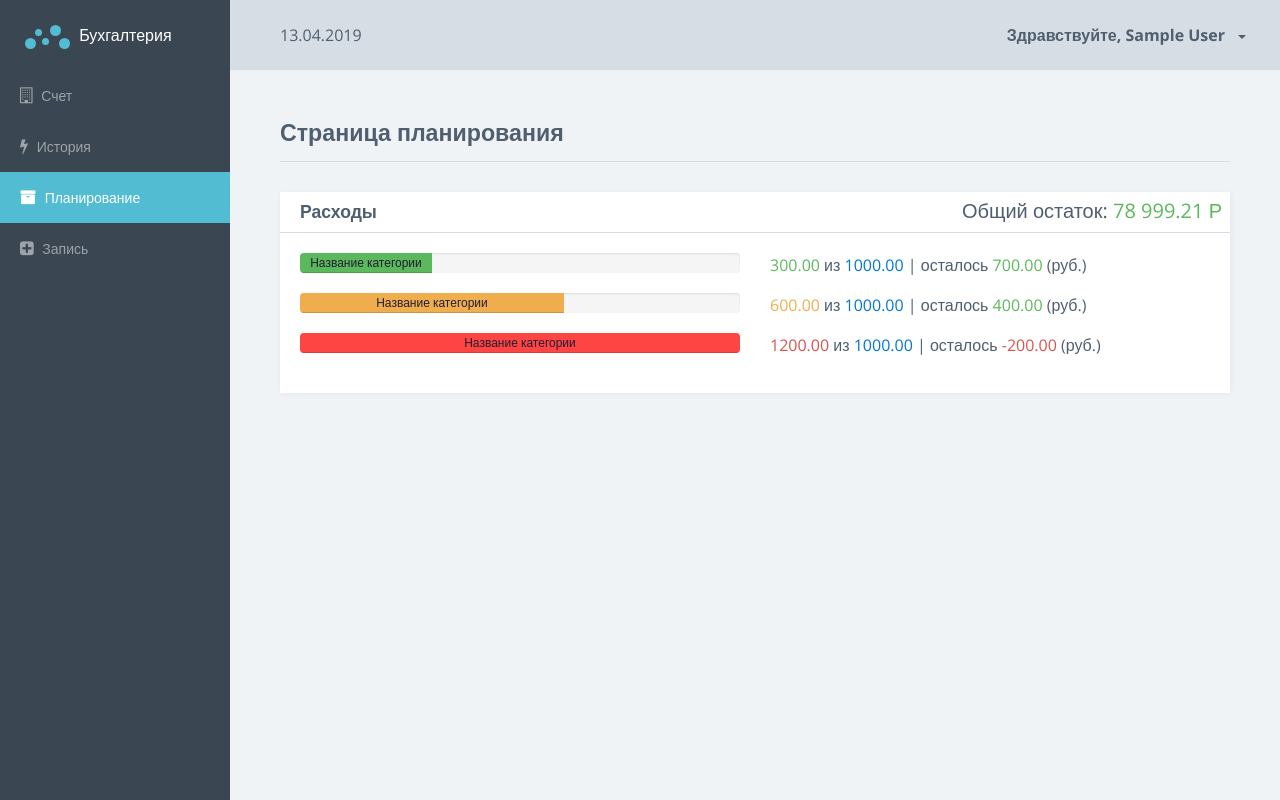
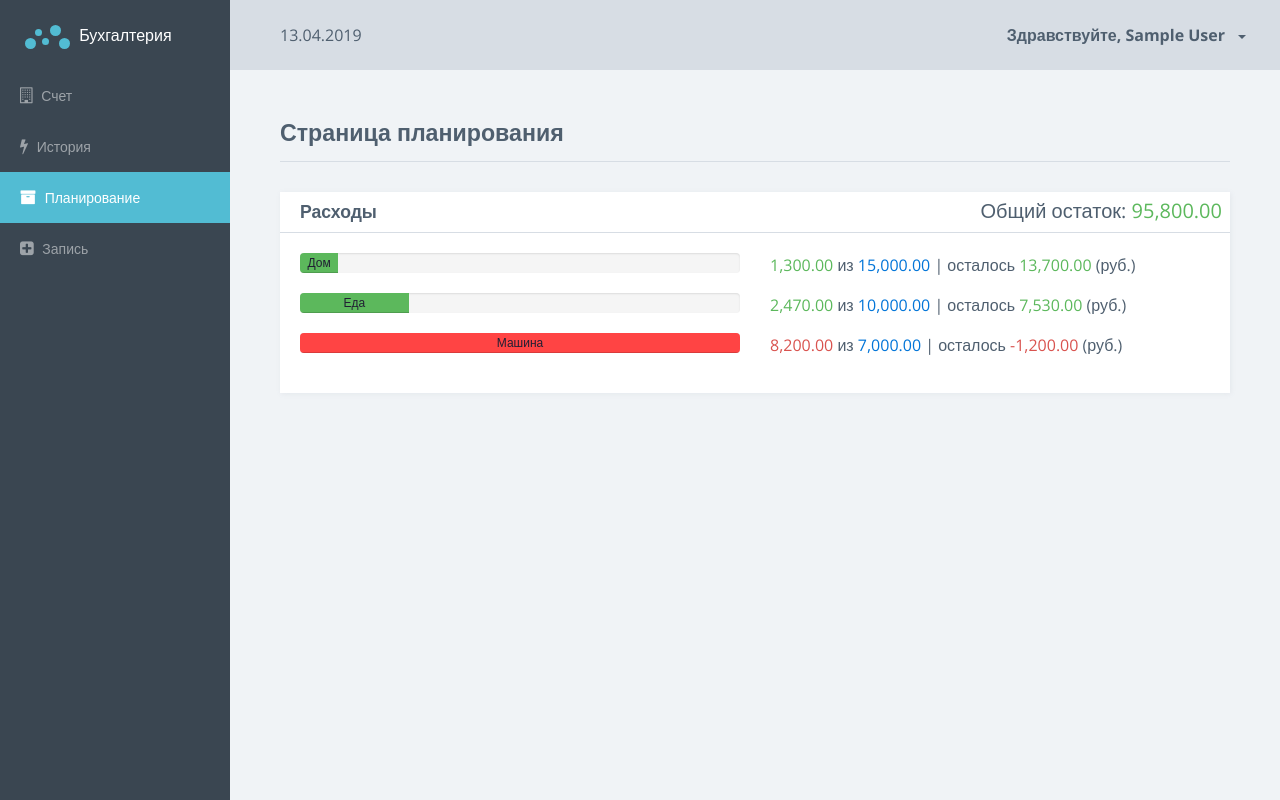
Before and after one commit to tral909/ng7-course-practice, an Angular app: page /system/planning in a window 1280 px wide. Built offline with nearby package versions, Linux system fonts and the light colour scheme; data requests are answered from the project's data file; sample sign-in values are in the browser's storage.

Commit message:
24 planning page

```diff
--- a/db.json
+++ b/db.json
@@ -8,7 +8,7 @@
     }
   ],
   "bill": {
-    "value": 100000,
+    "value": 95800,
     "currency": "RUB"
   },
   "currency": {
@@ -78,6 +78,22 @@
       "date": "10.06.2017 14:01:58",
       "id": 5,
       "description": "Заправка + проход ТО"
+    },
+    {
+      "type": "outcome",
+      "amount": 1200,
+      "category": 3,
+      "date": "20.04.2019 23:47:09",
+      "description": "test",
+      "id": 6
+    },
+    {
+      "type": "outcome",
+      "amount": 3000,
+      "category": 3,
+      "date": "20.04.2019 23:47:49",
+      "description": "qqq",
+      "id": 7
     }
   ]
 }
--- a/src/app/system/planning-page/planning-page.component.html
+++ b/src/app/system/planning-page/planning-page.component.html
@@ -3,7 +3,7 @@
     Страница планирования <span class="sparkline bar"></span>
     </h3>
 </div>
-<section class="section">
+<section class="section"  *ngIf="isLoaded">
     <div class="row">
         <div class="col-md-12">
             <div class="card">
@@ -12,61 +12,25 @@
                         <h3 class="title">Расходы</h3>
                     </div>
                     <h5 class="planning-expenses pull-right">
-                    Общий остаток: <span class="text-success">78 999.21 Р</span>
+                    Общий остаток: <span class="text-success">{{bill.value | number:'1.2'}}</span>
                     </h5>
                 </div>
                 <div class="card-block">
-                    <div class="row">
+                    <div class="row" *ngFor="let c of categories">
                         <div class="col-xs-6">
                             <div class="n-progress">
-                                <div class="progress-bar success" style="width: 30%;">
-                                    <span>Название категории</span>
+                                <div class="progress-bar {{getCatColorClass(c)}}" [ngStyle]="{width: getCatPercent(c)}">
+                                    <span>{{c.name}}</span>
                                 </div>
                             </div>
                         </div>
                         <div class="col-xs-6">
                             <p>
-                                <span class="text-success">300.00</span>
+                                <span class="text-{{getCatColorClass(c)}}">{{getCategoryCost(c) | number:'1.2'}}</span>
                                 из
-                                <span class="text-primary">1000.00</span>
+                                <span class="text-primary">{{c.capacity | number:'1.2'}}</span>
                                 |
-                                осталось <span class="text-success">700.00</span> (руб.)
-                            </p>
-                        </div>
-                    </div>
-                    <div class="row">
-                        <div class="col-xs-6">
-                            <div class="n-progress">
-                                <div class="progress-bar warning" style="width: 60%;">
-                                    <span>Название категории</span>
-                                </div>
-                            </div>
-                        </div>
-                        <div class="col-xs-6">
-                            <p>
-                                <span class="text-warning">600.00</span>
-                                из
-                                <span class="text-primary">1000.00</span>
-                                |
-                                осталось <span class="text-success">400.00</span> (руб.)
-                            </p>
-                        </div>
-                    </div>
-                    <div class="row">
-                        <div class="col-xs-6">
-                            <div class="n-progress">
-                                <div class="progress-bar danger" style="width: 100%;">
-                                    <span>Название категории</span>
-                                </div>
-                            </div>
-                        </div>
-                        <div class="col-xs-6">
-                            <p>
-                                <span class="text-danger">1200.00</span>
-                                из
-                                <span class="text-primary">1000.00</span>
-                                |
-                                осталось <span class="text-danger">-200.00</span> (руб.)
+                                осталось <span class="text-{{getCatColorClass(c)}}">{{c.capacity - getCategoryCost(c) | number:'1.2'}}</span> (руб.)
                             </p>
                         </div>
                     </div>
@@ -75,3 +39,4 @@
         </div>
     </div>
 </section>
+<section class="section" *ngIf="!isLoaded">Loading ...</section>
--- a/src/app/system/planning-page/planning-page.component.ts
+++ b/src/app/system/planning-page/planning-page.component.ts
@@ -1,15 +1,72 @@
-import { Component, OnInit } from '@angular/core';
+import { Component, OnInit, OnDestroy } from '@angular/core';
+import { combineLatest, Subscription } from 'rxjs';
+
+import { BillService } from '../shared/services/bill.service';
+import { CategoriesService } from '../shared/services/categories.service';
+import { EventsService } from '../shared/services/events.service';
+import { Bill } from '../shared/models/bill.model';
+import { Category } from '../shared/models/category.model';
+import { RegorovEvent } from '../shared/models/event.model';
 
 @Component({
   selector: 'regorov-planning-page',
   templateUrl: './planning-page.component.html',
   styleUrls: ['./planning-page.component.scss']
 })
-export class PlanningPageComponent implements OnInit {
+export class PlanningPageComponent implements OnInit, OnDestroy {
 
-  constructor() { }
+  isLoaded = false;
+  s1: Subscription;
+
+  bill: Bill;
+  categories: Category[] = [];
+  events: RegorovEvent[] = [];
+
+  constructor(
+      private billService: BillService,
+      private categoryService: CategoriesService,
+      private eventService: EventsService
+  ) {}
 
   ngOnInit() {
+      this.s1 = combineLatest(
+          this.billService.getBill(),
+          this.categoryService.getCategories(),
+          this.eventService.getEvents()
+      ).subscribe((data: [Bill, Category[], RegorovEvent[]]) => {
+          this.bill = data[0];
+          this.categories = data[1];
+          this.events = data[2];
+          this.isLoaded = true;
+      });
+  }
+
+  ngOnDestroy() {
+      if (this.s1) {
+          this.s1.unsubscribe();
+      }
+  }
+
+  private getPercent(cat: Category): number {
+      const percent = (100 * this.getCategoryCost(cat)) / cat.capacity;
+      return percent > 100 ? 100 : percent;
+  }
+
+  getCatPercent(cat: Category): string {
+      return this.getPercent(cat) + '%';
+  }
+
+  getCatColorClass(cat: Category): string {
+      const percent = this.getPercent(cat);
+      return percent < 60 ? 'success' : percent >= 100 ? 'danger' : 'warning';
+  }
+
+  getCategoryCost(cat: Category): number {
+      const catEvents = this.events.filter(e => e.category === cat.id && e.type === 'outcome');
+      return catEvents.reduce((total, e) => {
+          total += e.amount;
+          return total;
+      }, 0);
   }
 
 }
--- a/src/app/system/shared/services/events.service.ts
+++ b/src/app/system/shared/services/events.service.ts
@@ -13,4 +13,8 @@ export class EventsService extends BaseApi {
     addEvent(event: RegorovEvent) {
         return this.post('events', event);
     }
+
+    getEvents() {
+        return this.get('events');
+    }
 }
```
